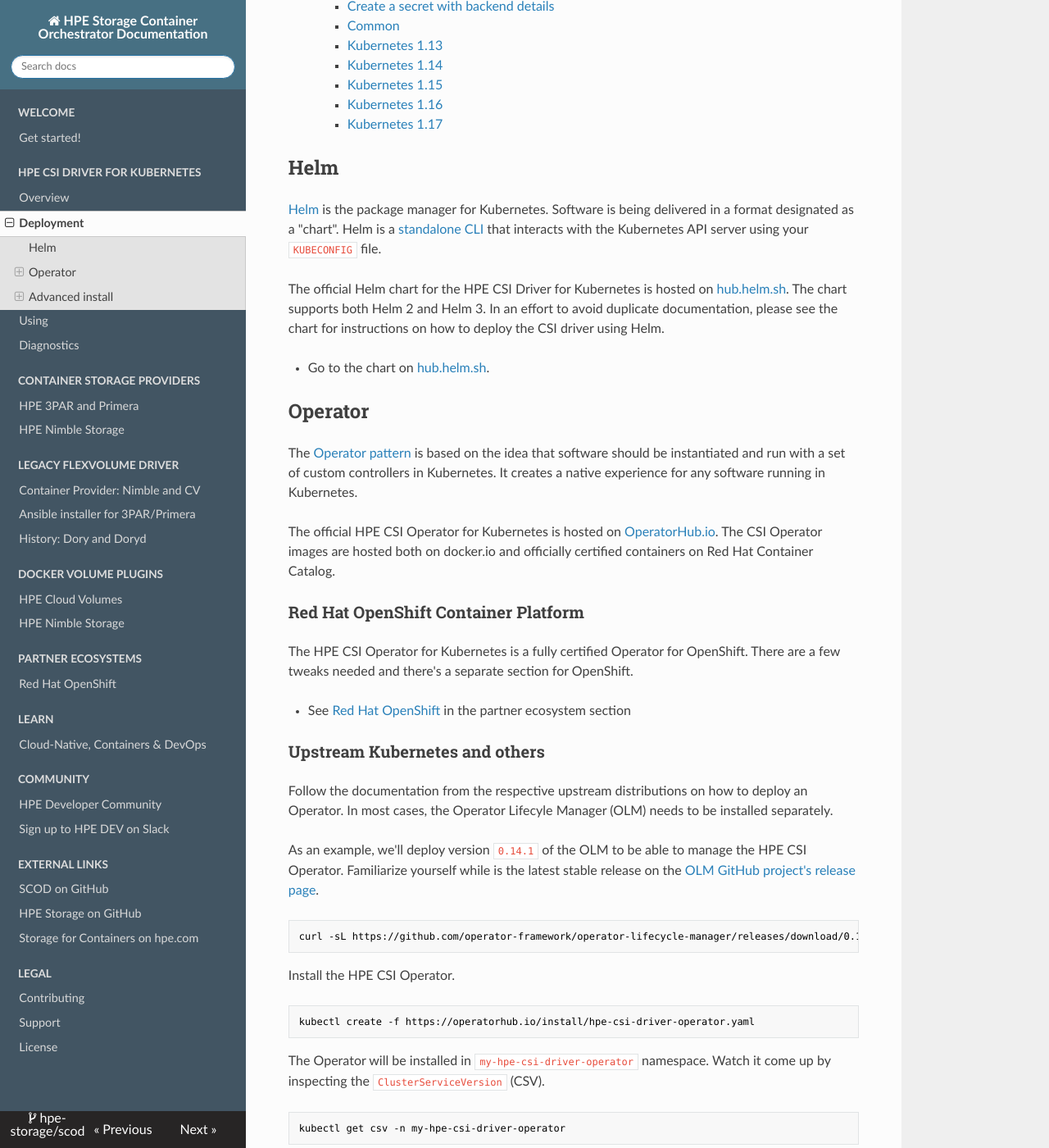
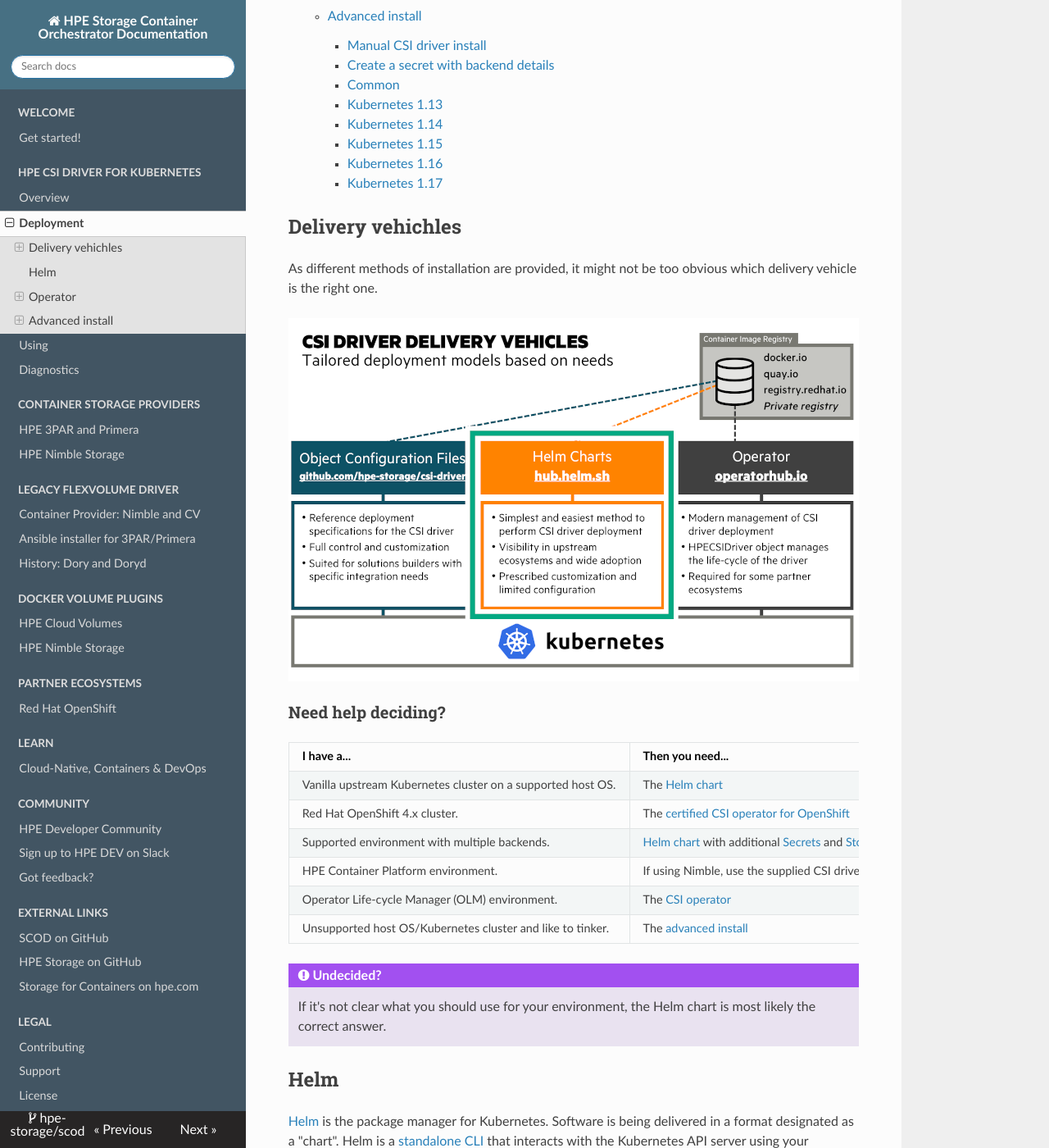
Before and after one commit to hpe-storage/scod, an MkDocs documentation site: the page built from docs/csi_driver/deployment.md, in a window 1280 px wide and 1400 px high, scrolled down 500 px. Shown: the whole window at 82% size. Built offline with MkDocs 1.6.1, drawn with Linux system fonts in a browser that asks for light colours; nearby versions of some CDN libraries; some of the changed text lies outside the part shown.

Commit message:
feedback from PM
Signed-off-by: Michael Mattsson <michael.mattsson@nimblestorage.com>

```diff
--- a/docs/csi_driver/deployment.md
+++ b/docs/csi_driver/deployment.md
@@ -3,6 +3,26 @@
 The HPE CSI Driver is deployed by using industry standard means, either a Helm chart or an Operator. An "advanced install" from object configuration files is provided as reference for partners, OEMs and users wanting to perform customizations and their own packaging or deployment methodoligies.
 
 [TOC]
+
+## Delivery vehichles
+
+As different methods of installation are provided, it might not be too obvious which delivery vehicle is the right one.
+
+![](img/helm.png)
+
+### Need help deciding?
+
+| I have a...                       | Then you need...              |
+| --------------------------------- | ----------------------------- |
+| Vanilla upstream Kubernetes cluster on a supported host OS. | The [Helm chart](#helm) |
+| Red Hat OpenShift 4.x cluster.         | The [certified CSI operator for OpenShift](../partners/redhat_openshift/index.md) |
+| Supported environment with multiple backends. | [Helm chart](#helm) with additional [Secrets](#create_a_secret_with_backend_details) and [StorageClasses](using.md#base_storageclass_parameters) |
+| HPE Container Platform environment. | If using Nimble, use the supplied CSI driver, for 3PAR/Primera, use the [Helm chart](#helm) |
+| Operator Life-cycle Manager (OLM) environment. | The [CSI operator](#operator) |
+| Unsupported host OS/Kubernetes cluster and like to tinker. | The [advanced install](#advanced_install) |
+
+!!! error "Undecided?"
+    If it's not clear what you should use for your environment, the Helm chart is most likely the correct answer.
 
 ## Helm
 
--- a/mkdocs.yml
+++ b/mkdocs.yml
@@ -76,6 +76,7 @@
   - COMMUNITY:
     - 'HPE Developer Community': 'https://developer.hpe.com'
     - 'Sign up to HPE DEV on Slack': 'https://slack.hpedev.io'
+    - 'Got feedback?': 'https://github.com/hpe-storage/scod/issues/new?title=I have some feedback on SCOD'
 #   - 'Blogs': 'community/blogs/index.md'
   - EXTERNAL LINKS:
     - 'SCOD on GitHub': 'https://github.com/hpe-storage/scod'
```
Also changed, not shown: docs/csi_driver/img/helm.png (added), 1 other file.
